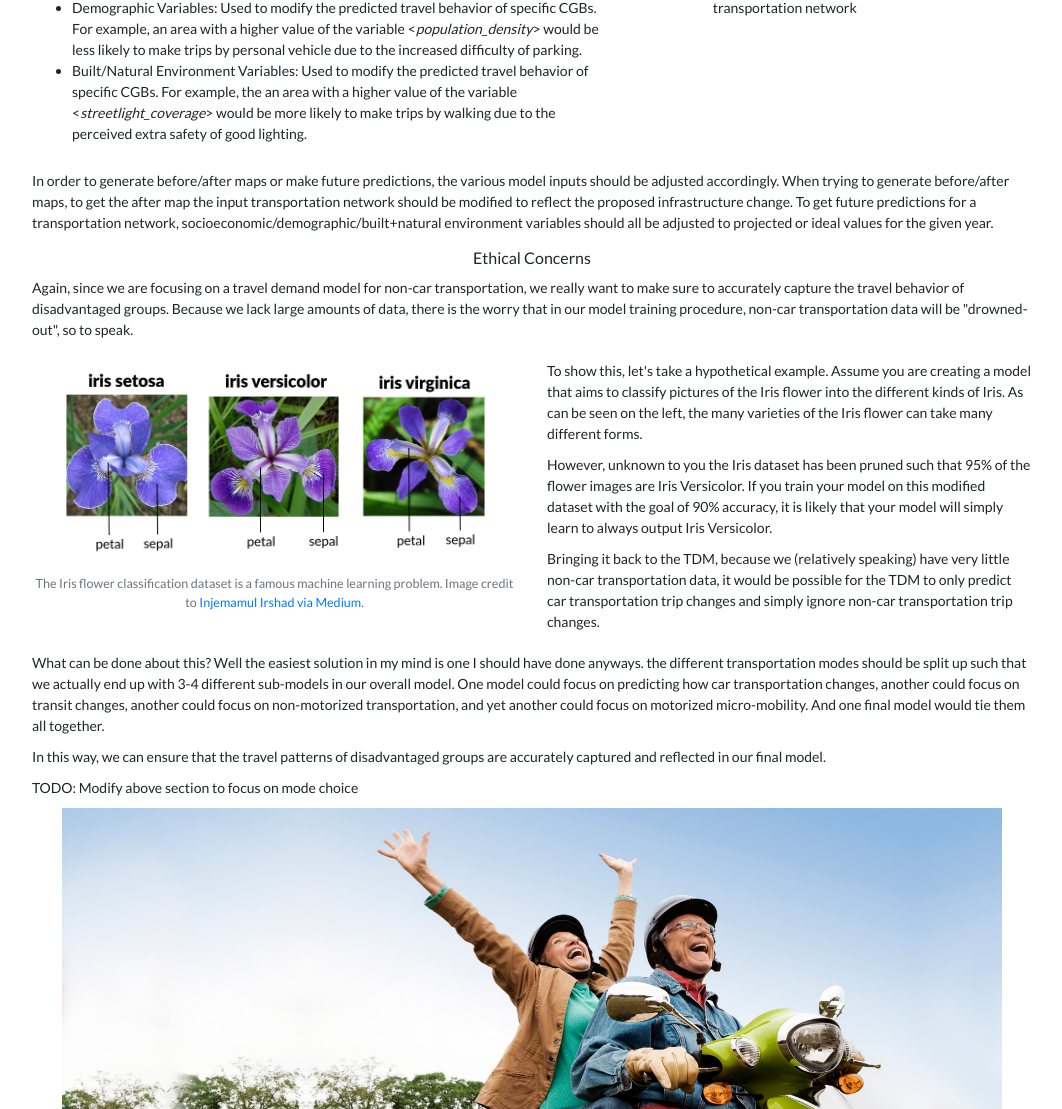
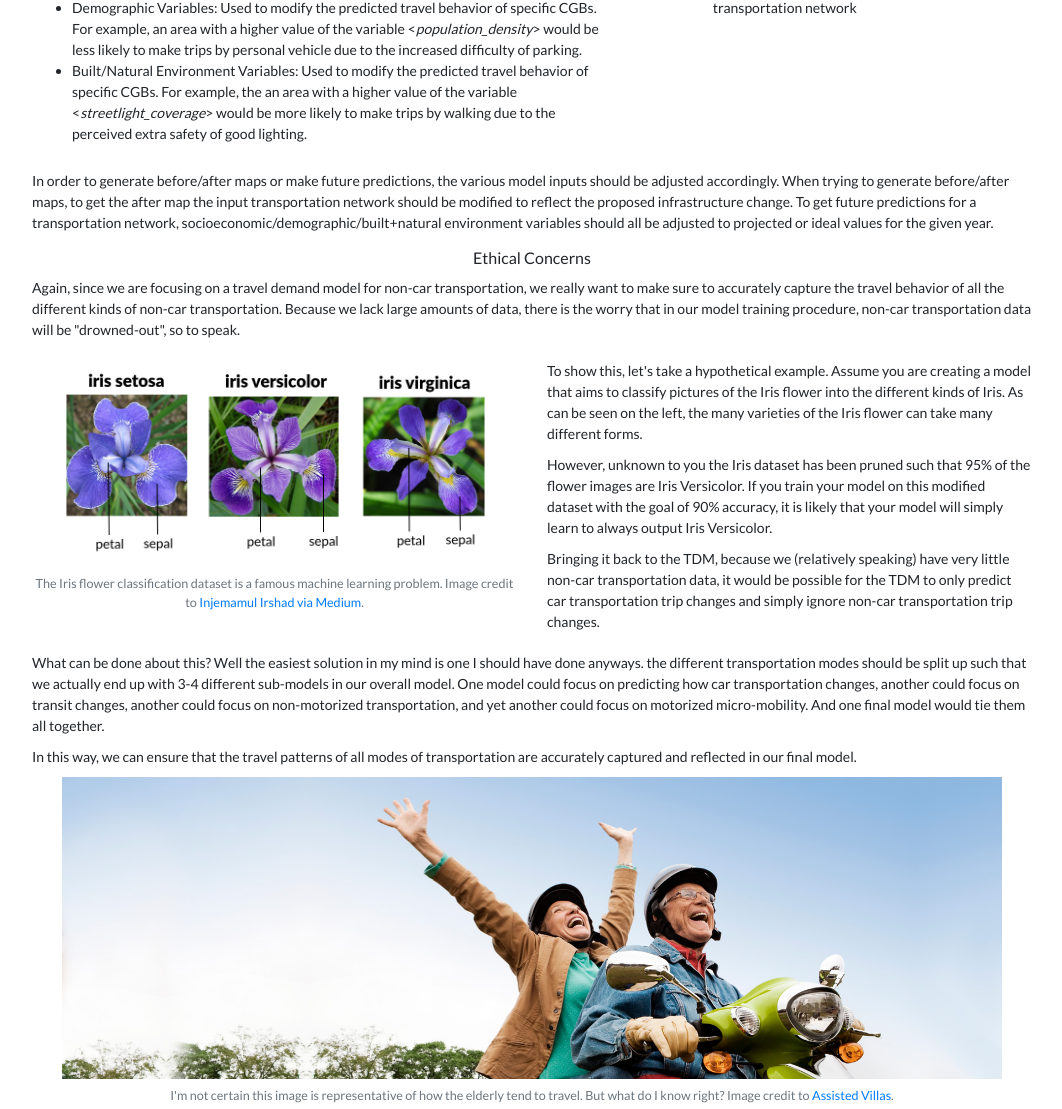
Before and after one commit to twigtheoracle/twigtheoracle.com, a Django app: page /projects/ethical_tdm/analysis_and_modeling in a window 1280 px wide. Shown: the part 1548-2657 px from the top of the page, without its empty margins (108-1170 px from the left). Run offline with Django 3.2, Linux system fonts and the light colour scheme; some libraries are stand-ins or nearby versions.

Commit message:
Final Draft

```diff
--- a/website/mysite/templates/projects/ethical_tdm.html
+++ b/website/mysite/templates/projects/ethical_tdm.html
@@ -21,9 +21,9 @@
             <figcaption class="figure-caption text-center">One step in the development of a transportation demand model. An area is split up into numbered zones identifying trip sources and trip destinations. Image credit to <a rel="noopener noreferrer" target="_blank" href="https://www.partnc.org/">PART</a>.</figcaption>
         </figure>
 
-        <p>A travel demand model uses travel behavior to predict how travel patterns will change based on specific infrastructure changes. As has been the current trend in the US since at least the early 1900s, travel demand models have primarily focused on how traveling by car changes. [TODO: some stuff about the health impacts of driving]</p>
+        <p>A travel demand model uses travel behavior to predict how travel patterns will change based on specific infrastructure changes. As has been the current trend in the US since at least the early 1900s, travel demand models have primarily focused on how traveling by car changes. However, only recently have we begun to understand the widespread impacts of spending hours every day stuck inside a car. At the very minimum, longer driving time is associated (not correlated but some studies do draw this conclusion) with "higher odds for smoking, insufficient physical activity, short sleep, obesity, and worse physical and mental health. The associations consistently showed a dose-response pattern and more than 120 minutes of driving per day had the strongest and most consistent associations with the majority of outcomes" (<a rel="noopener noreferrer" target="_blank" href="https://doi.org/10.1371%2Fjournal.pone.0094602">Ding et al.</a>).</p>
 
-        <p>In addition to the health impacts of car travel, there are of course significant time and money costs also associated with car travel. [TODO]</p>
+        <p>In addition to the health impacts of car travel, there are of course significant time and money costs also associated with car travel. For example, the <a rel="noopener noreferrer" target="_blank" href="https://static.tti.tamu.edu/tti.tamu.edu/documents/umr/archive/mobility-report-2019.pdf">2019 Urban Mobility Report</a> found that commuters within a U.S. Urban Area experienced on average 54 hours of traffic every single year. This results in approximately 21 wasted gallons of gas and $1,080 lost per commuter.</p>
 
         <div class="row">
             <div class="col-sm-6">
--- a/website/mysite/templates/projects/ethical_tdm/analysis_and_modeling.html
+++ b/website/mysite/templates/projects/ethical_tdm/analysis_and_modeling.html
@@ -76,7 +76,7 @@
         <h6>Ethical Concerns</h6>
     </div>
 
-    <p>Again, since we are focusing on a travel demand model for non-car transportation, we really want to make sure to accurately capture the travel behavior of disadvantaged groups. Because we lack large amounts of data, there is the worry that in our model training procedure, non-car transportation data will be "drowned-out", so to speak.</p>
+    <p>Again, since we are focusing on a travel demand model for non-car transportation, we really want to make sure to accurately capture the travel behavior of all the different kinds of non-car transportation. Because we lack large amounts of data, there is the worry that in our model training procedure, non-car transportation data will be "drowned-out", so to speak.</p>
 
     <div class="row">
         <div class="col-sm-6">
@@ -96,9 +96,7 @@
 
     <p>What can be done about this? Well the easiest solution in my mind is one I should have done anyways. the different transportation modes should be split up such that we actually end up with 3-4 different sub-models in our overall model. One model could focus on predicting how car transportation changes, another could focus on transit changes, another could focus on non-motorized transportation, and yet another could focus on motorized micro-mobility. And one final model would tie them all together.</p>
 
-    <p>In this way, we can ensure that the travel patterns of disadvantaged groups are accurately captured and reflected in our final model.</p>
-
-    <p>TODO: Modify above section to focus on mode choice</p>
+    <p>In this way, we can ensure that the travel patterns of all modes of transportation are accurately captured and reflected in our final model.</p>
 
     <div class="container site-width">
         <div class="container mx-auto">
```
